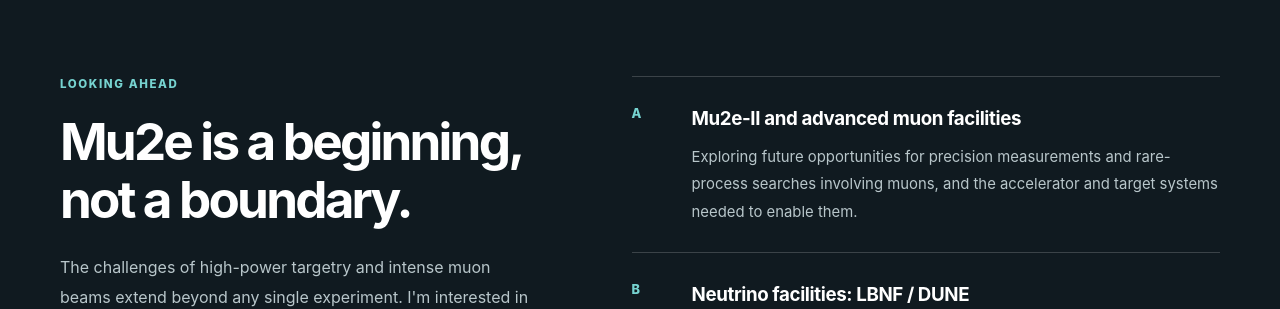
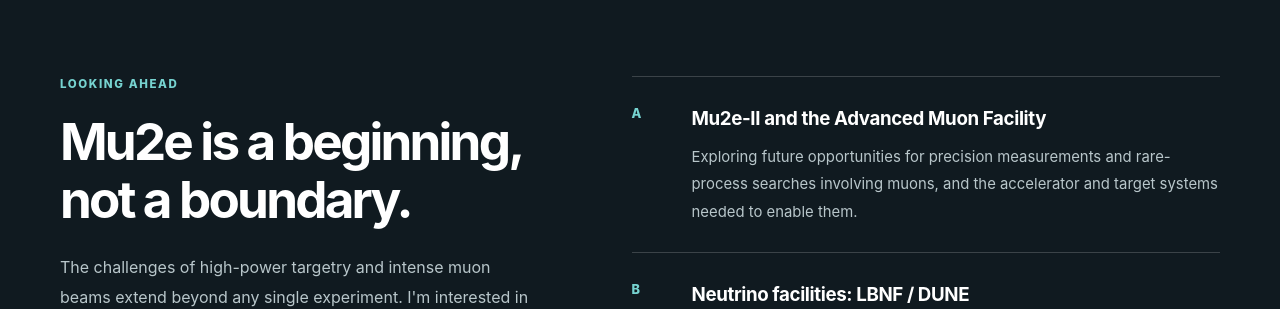
Before and after one commit to mhedges/mhedges.github.io, a Jekyll site: the page built from index.md, in a window 1280 px wide and 900 px high, scrolled down 2103 px. Shown: the part 153-462 px from the top of the window. Built offline with Jekyll 4.4.1, drawn with Linux system fonts in a browser that asks for light colours; our own code applies the rules of GitHub Pages for plain Markdown files.

Commit message:
added AMF

```diff
--- a/index.md
+++ b/index.md
@@ -110,7 +110,7 @@ description: High-power targetry, beam instrumentation, and precision particle p
       <article class="future-item">
         <span class="future-index">A</span>
         <div>
-          <h3>Mu2e-II and advanced muon facilities</h3>
+          <h3>Mu2e-II and the Advanced Muon Facility</h3>
           <p>
             Exploring future opportunities for precision measurements and
             rare-process searches involving muons, and the accelerator and
```
